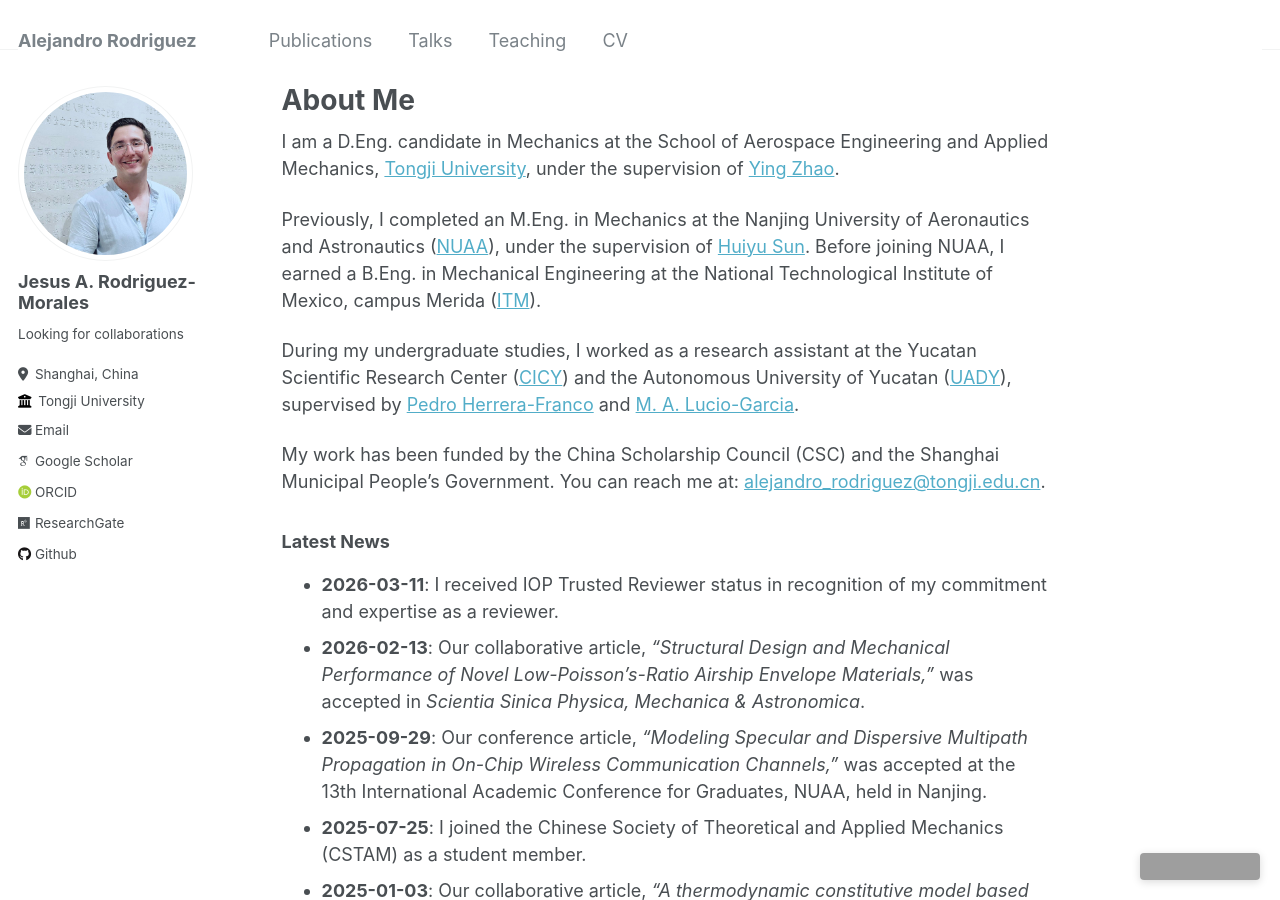
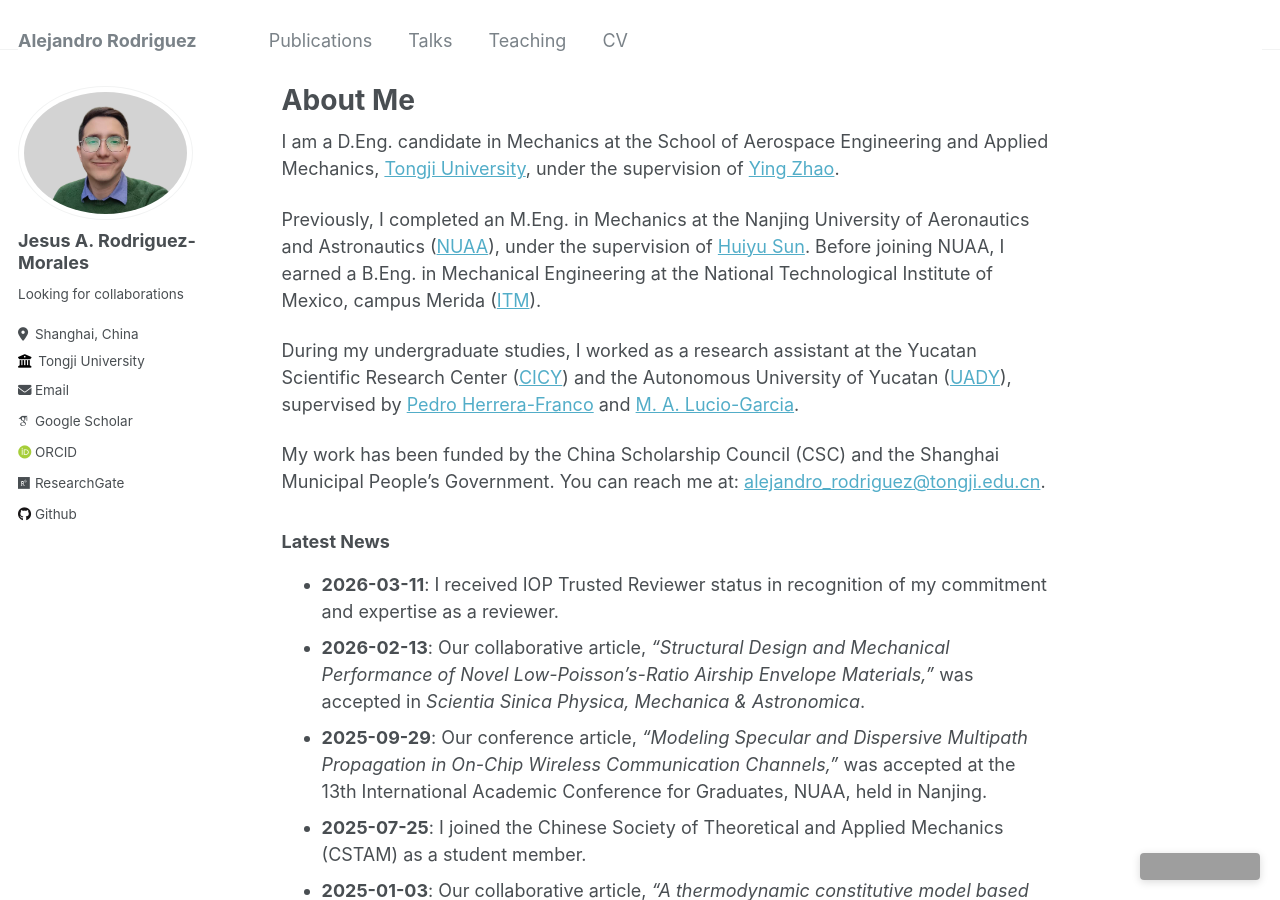
Before and after one commit to alex-rodriguez-m/alex-rodriguez-m.github.io, a Jekyll site: the page built from _pages/about.md, in a window 1280 px wide and 900 px high. Built offline with Jekyll 4.4.1, drawn with Linux system fonts in a browser that asks for light colours; some web fonts are replaced; grey boxes are pictures that could not be loaded.

Commit message:
Update _config.yml

```diff
--- a/_config.yml
+++ b/_config.yml
@@ -21,7 +21,7 @@ repository               : "alex-rodriguez-m/alex-rodriguez-m.github.io"
 #               Additional customization can be done by editing /_includes/author-profile.html
 author:
   # Biographic information
-  avatar           : "perfil1.jpg"
+  avatar           : "pic2.png"
   name             : "Jesus A. Rodriguez-Morales"
   pronouns         : # example: "she/her"
   bio              : "Looking for collaborations"
```
